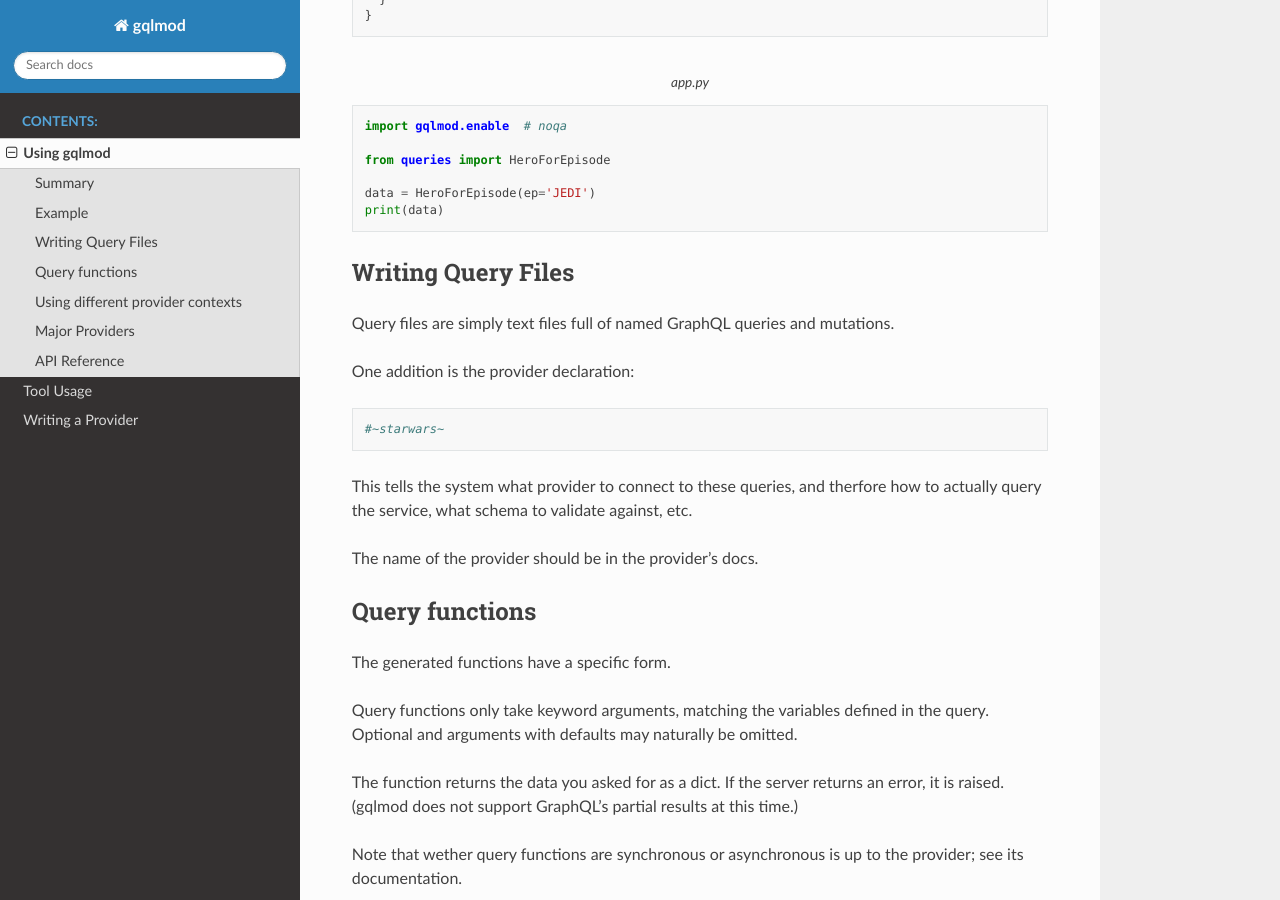
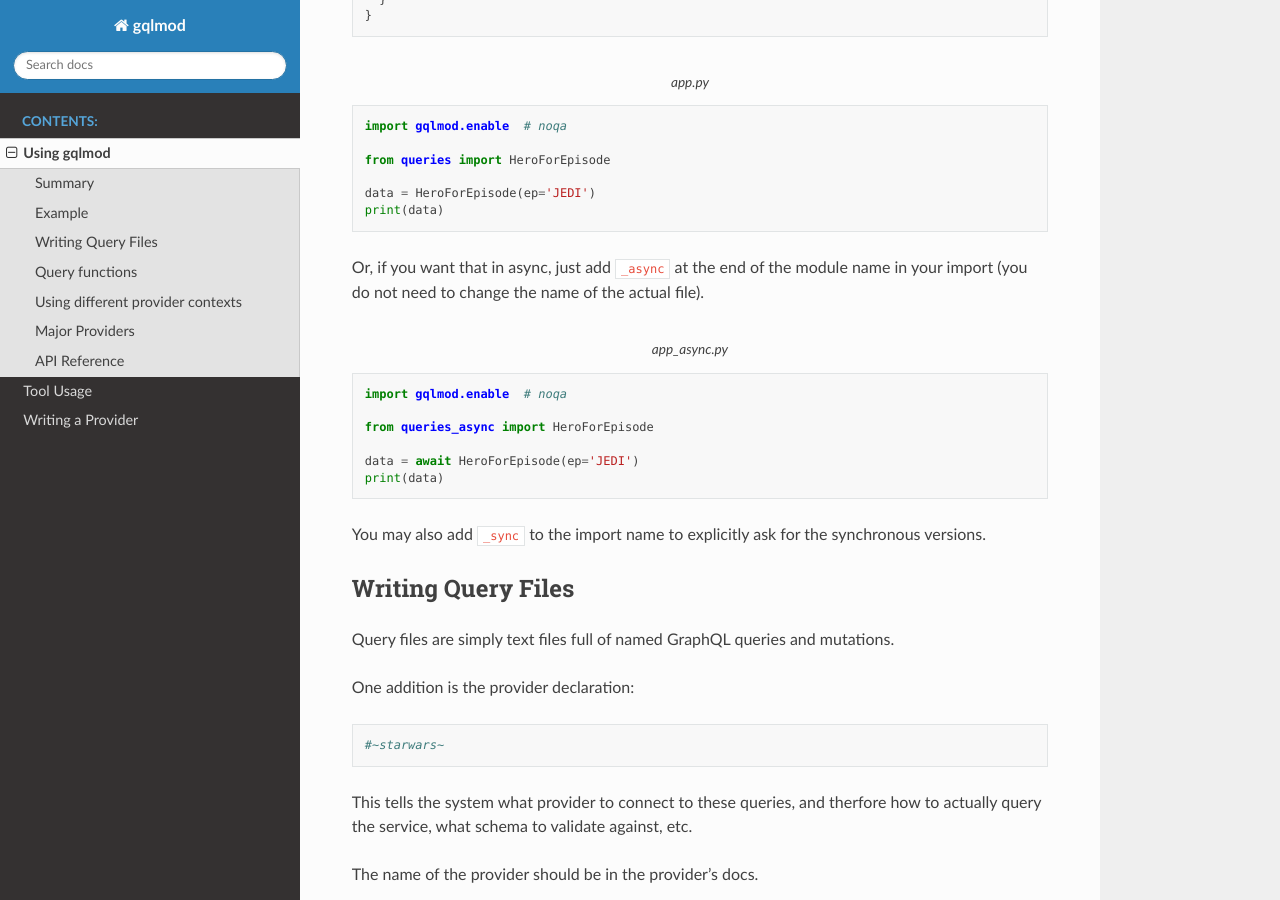
Before and after one commit to gqlmod/gqlmod, a Sphinx documentation site: the page built from docs/usage.rst, in a window 1280 px wide and 900 px high, scrolled down 629 px. Built offline with Sphinx 7.4.7 and the Read the Docs theme 2.0.0, drawn with Linux system fonts in a browser that asks for light colours.

Commit message:
usage.rst: talk about async

```diff
--- a/docs/usage.rst
+++ b/docs/usage.rst
@@ -37,6 +37,20 @@ Example
 
     data = HeroForEpisode(ep='JEDI')
     print(data)
+
+Or, if you want that in async, just add ``_async`` at the end of the module name in your import (you do not need to change the name of the actual file).
+
+.. code-block:: python
+    :caption: app_async.py
+
+    import gqlmod.enable  # noqa
+
+    from queries_async import HeroForEpisode
+
+    data = await HeroForEpisode(ep='JEDI')
+    print(data)
+
+You may also add ``_sync`` to the import name to explicitly ask for the synchronous versions.
 
 
 Writing Query Files
```
